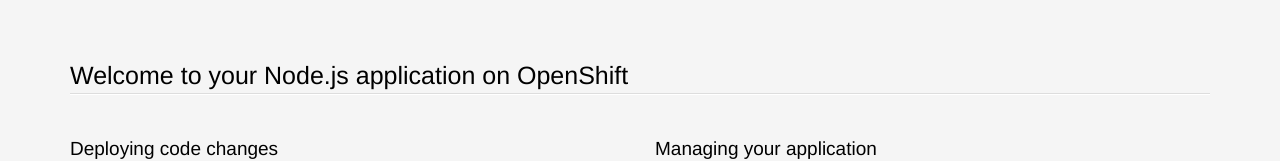
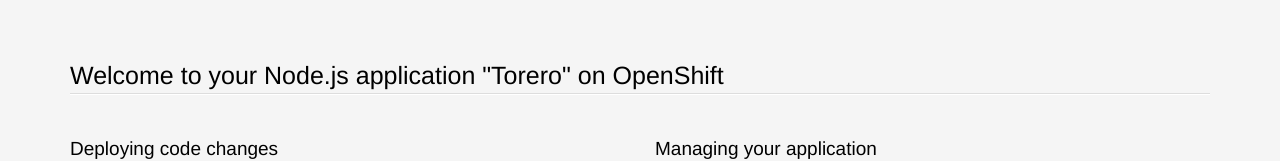
Before and after one commit to zwerltic/ToreroServer, a website: page index.html in a window 1280 px wide. Shown: the top 161 px of the page. Drawn offline with Linux system fonts and the light colour scheme.

Commit message:
het important

```diff
--- a/index.html
+++ b/index.html
@@ -207,7 +207,7 @@
 <body>
 <section class='container'>
           <hgroup>
-            <h1>Welcome to your Node.js application on OpenShift</h1>
+            <h1>Welcome to your Node.js application "Torero" on OpenShift</h1>
           </hgroup>
 
 
```
